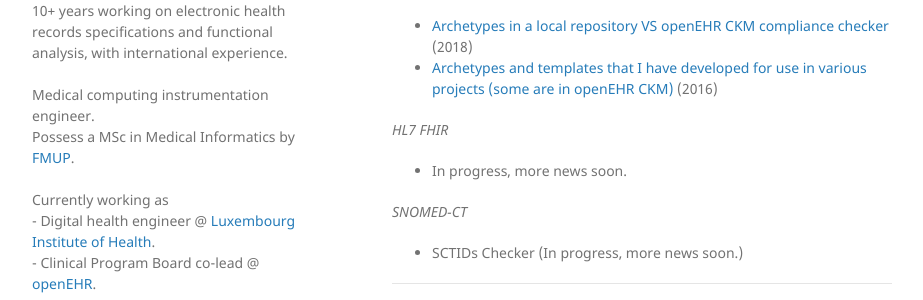
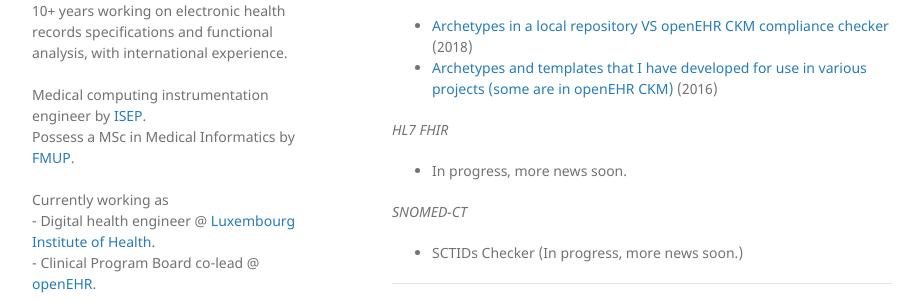
Before and after one commit to vanessa-pereira/vanessa-pereira.github.io, a Jekyll site: the page built from index.md, in a window 1280 px wide. Shown: the part 287-587 px from the top of the page, without its empty margins (178-1101 px from the left). Built offline with Jekyll 4.4.1, drawn with Linux system fonts in a browser that asks for light colours.

Commit message:
Update _config.yml

```diff
--- a/_config.yml
+++ b/_config.yml
@@ -4,7 +4,7 @@ description:
   <br>
   10+ years working on electronic health records specifications and functional analysis, with international experience.
   <br>
-  <br>Medical computing instrumentation engineer.
+  <br>Medical computing instrumentation engineer by <a href="https://isep.ipp.pt/">ISEP</a>.
   <br>Possess a MSc in Medical Informatics by <a href="https://sigarra.up.pt/up/en/WEB_BASE.GERA_PAGINA?p_pagina=fmup">FMUP</a>.
   <br>
   <br>Currently working as
```
